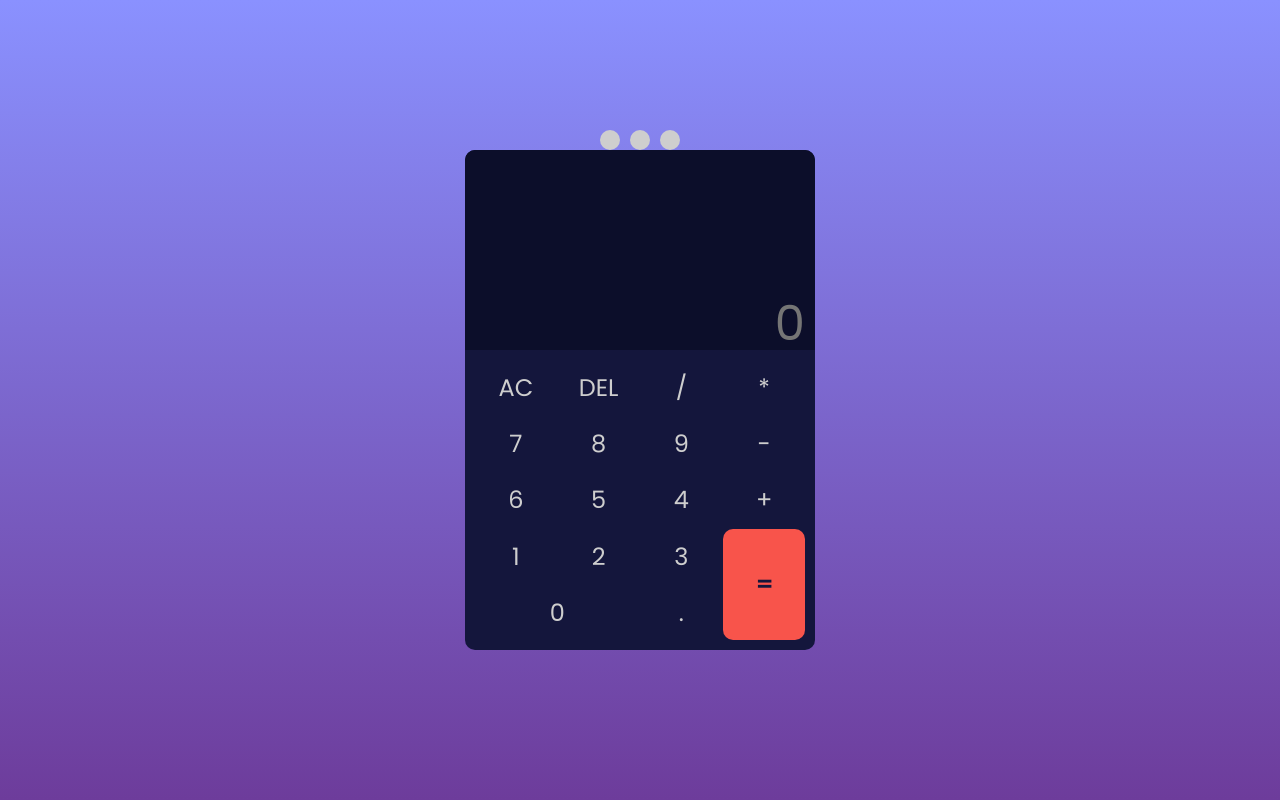
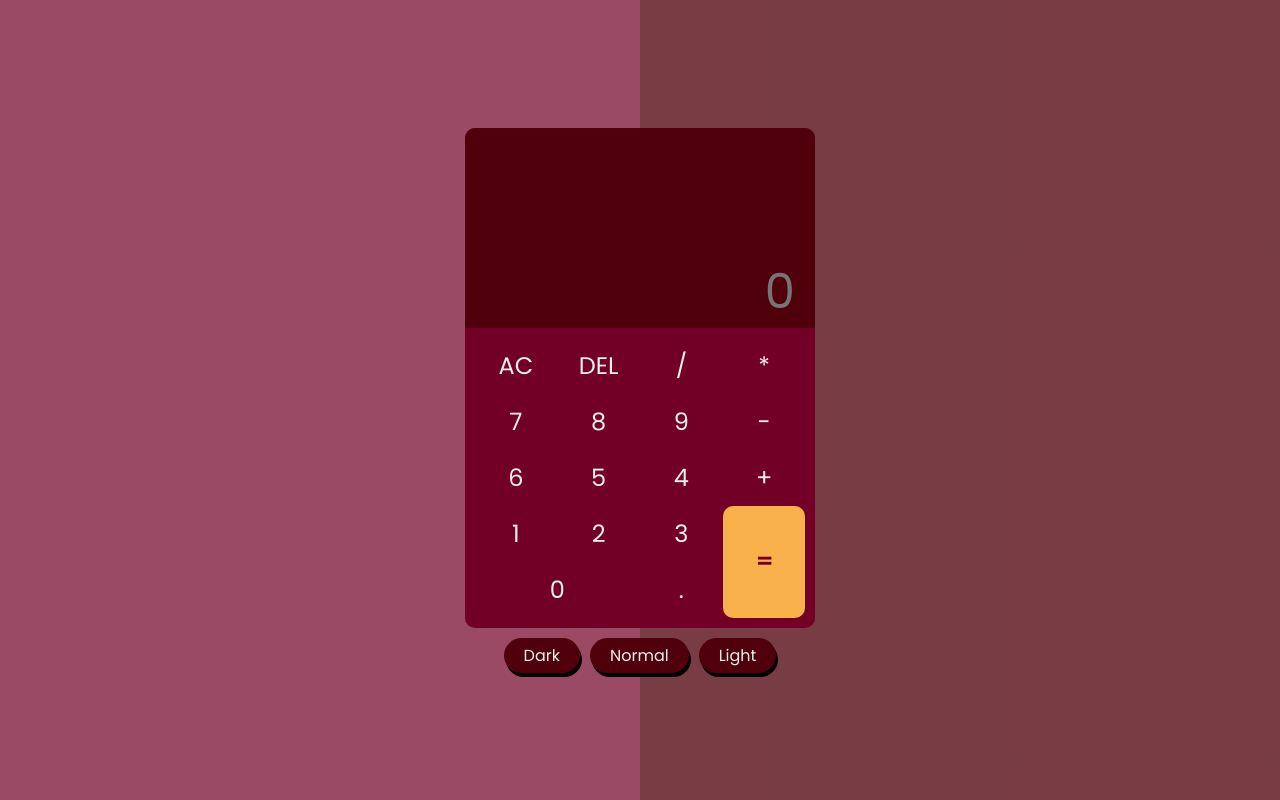
Before and after one commit to kervines/math-calculator, a plain HTML site: page index.html in a window 1280 px wide. Drawn offline with Linux system fonts and the light colour scheme.

Commit message:
modificações finais

```diff
--- a/css/style.css
+++ b/css/style.css
@@ -1,18 +1,23 @@
 :root {
   /* colors */
-  --primary-color: #14163c;
-  --second-color: #0c0e2a;
-  --thrid-color: #f8544b;
-  --text-color: #cecece;
+  --primary-color: #720026;
+  --second-color: #4f000b;
+  --bg-1-color: rgba(114, 0, 38, 0.71);
+  --bg-2-color: rgba(79, 0, 11, 0.765);
+  --thrid-color: #f8b04b;
+  --text-color: #eee;
 
   --hover-color-one: #0c0e2a3b;
-  --hover-color-two: #f04b43;
-  --hover-text-color: #7a7a7a;
+  --hover-color-two: #e7a03d;
+  --hover-text-color: #ebebeb;
 }
 :root .dark-mode {
   /* dark color*/
-  --primary-color: #111;
-  --second-color: #222;
+  --primary-color: #222;
+  --second-color: #333;
+
+  --bg-1-color: rgba(170, 170, 170);
+  --bg-2-color: rgba(204, 204, 204);
   --thrid-color: #444;
   --text-color: #cecece;
 
@@ -21,8 +26,10 @@
 }
 :root .light-mode {
   /* light color */
-  --primary-color: #b0b0b0;
+  --primary-color: #aaa;
   --second-color: #ccc;
+  --bg-1-color: rgba(34, 34, 34);
+  --bg-2-color: rgba(51, 51, 51);
   --thrid-color: #222;
   --text-color: #333;
 
@@ -42,45 +49,45 @@
 input {
   border: none;
   background: none;
-}
-
-.containerColor {
-  position: absolute;
-  top: 130px;
-  right: 600px;
-  z-index: 1;
-}
-
-.containerColorFlex {
-  display: flex;
-  gap: 10px;
-}
-
-.dark,
-.light,
-.normal {
-  width: 20px;
-  height: 20px;
-  background-color: var(--text-color);
-  border-radius: 50%;
-  z-index: 1;
-}
-
-.dark:hover,
-.light:hover,
-.normal:hover {
-  background-color: var(--hover-text-color);
+  padding: 10px;
 }
 
 .container {
   display: flex;
   justify-content: center;
   align-items: center;
+  flex-direction: column-reverse;
+  gap: 10px;
 
-  width: 100vw;
   height: 100vh;
 
-  background: linear-gradient(#8a91ff, #6d3c9b);
+  background-image: url('../assets/Cwgf.gif');
+  background-repeat: no-repeat;
+  background-size: cover;
+  background-image: linear-gradient(
+    90deg,
+    var(--bg-1-color) 50%,
+    var(--bg-2-color) 50%
+  );
+}
+
+.colorMode {
+  display: flex;
+  gap: 10px;
+  justify-content: center;
+
+  width: 250px;
+}
+
+.colorMode div {
+  padding: 5px 20px;
+  background-color: var(--second-color);
+  box-shadow: 2px 4px #000;
+  border-radius: 30px;
+}
+
+.colorMode div:hover {
+  background-color: var(--primary-color);
 }
 
 .containerCalculator {
@@ -136,8 +143,7 @@ input {
 
 .btn:hover,
 #del:hover {
-  box-shadow: 0px 9px 20px rgba(0, 0, 0, 0.41);
-  transition: 0;
+  box-shadow: 0px 3px 5px 0px rgba(0, 0, 0, 0.5);
 }
 
 #zero {
@@ -154,5 +160,5 @@ input {
 
 #equal:hover {
   background-color: var(--hover-color-two);
-  box-shadow: 0px 9px 20px rgba(0, 0, 0, 0.41);
+  box-shadow: 0px 3px 5px rgba(0, 0, 0, 0.5);
 }
--- a/index.html
+++ b/index.html
@@ -19,12 +19,15 @@
 
 <body>
   <main class="container">
-    <div class="containerColor">
-      <div class="containerColorFlex">
-        <div class="backgroundMode"></div>
-        <div class="normal"></div>
-        <div class="dark"></div>
-        <div class="light"></div>
+    <div class="colorMode">
+      <div class="dark">
+        <span>Dark</span>
+      </div>
+      <div class="normal">
+        <span>Normal</span>
+      </div>
+      <div class="light">
+        <span>Light</span>
       </div>
     </div>
 
```
Also changed, not shown: 1 other file.
